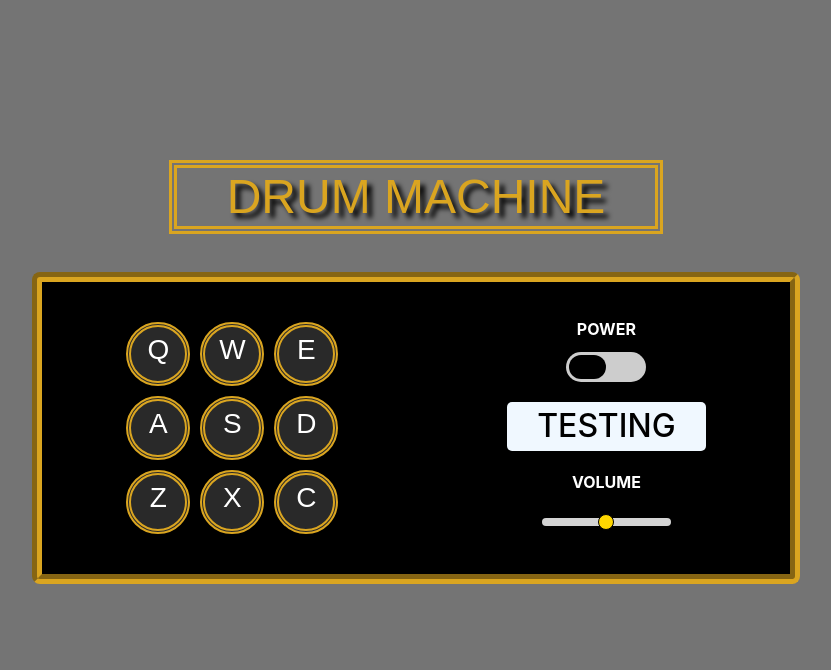
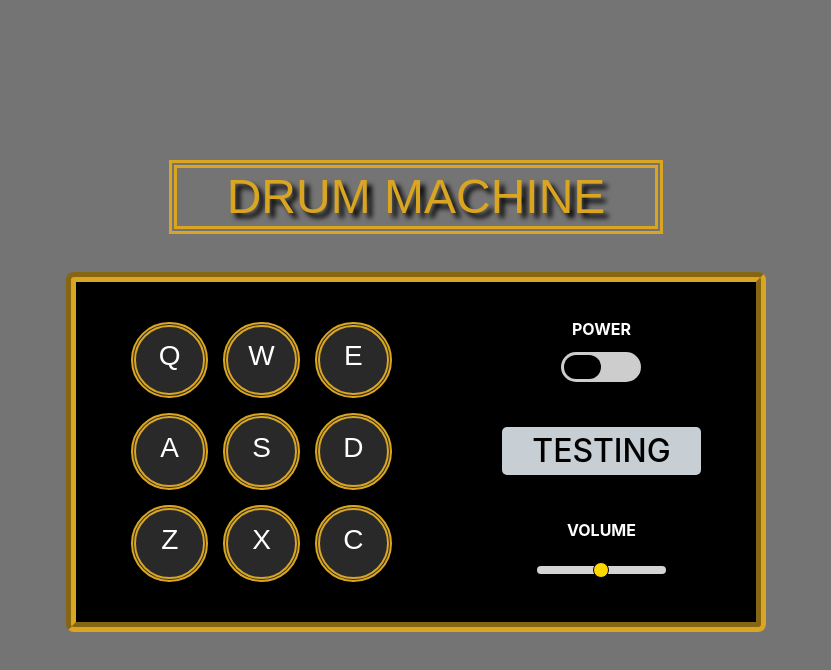
Before and after one commit to GiovanniCortes19/Drum-Machine, a React (Vite) app: page / in a window 1280 px wide. Shown: the top 670 px of the page, without its empty margins (224-1055 px from the left). Built offline with nearby package versions, Linux system fonts and the light colour scheme.

Commit message:
changed some styling on controller component

```diff
--- a/src/index.css
+++ b/src/index.css
@@ -59,12 +59,13 @@
 .drumBox-container {
   display: flex;
   justify-content: space-around;
-  width: 60%;
+  column-gap: -10px;
+  width: 700px;
   border: 10px groove goldenrod;
+  border-radius: 8px;
   padding-top: 40px;
   padding-bottom: 40px;
   background-color: black;
-  border-radius: 8px;
 }
 
 .drum-pad {
@@ -74,9 +75,8 @@
   border: 5px double goldenrod;
   background-color: rgba(59, 59, 59, 0.711);
   border-radius: 50%;
-  padding: 10px;
-  width: 4em;
-  height: 4em;
+  width: 4.8em;
+  height: 4.8em;
   cursor: pointer;
   font-family: 'Arial Narrow Bold', sans-serif;
 }
@@ -89,7 +89,7 @@
   display: grid;
   grid-template: auto auto / auto auto auto;
   margin: 0;
-  gap: 10px;
+  gap: 15px;
 }
 
 /* Controller Station */
@@ -130,7 +130,7 @@
 }
 
 #display {
-  background-color: aliceblue;
+  background-color: rgba(240, 248, 255, 0.83);
   color: black;
   padding: 5px 30px;
   border-radius: 5px;
```
